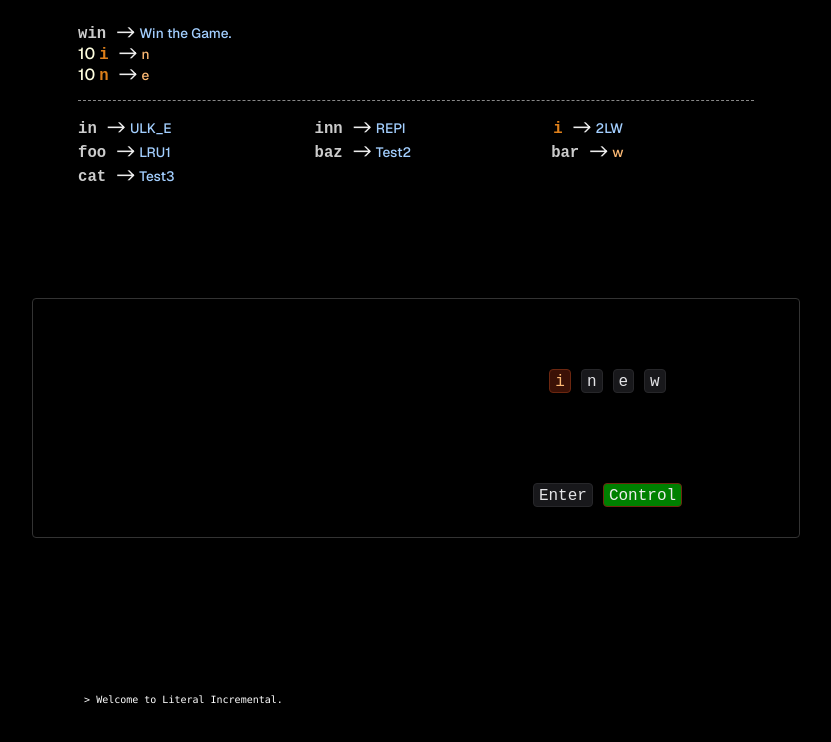
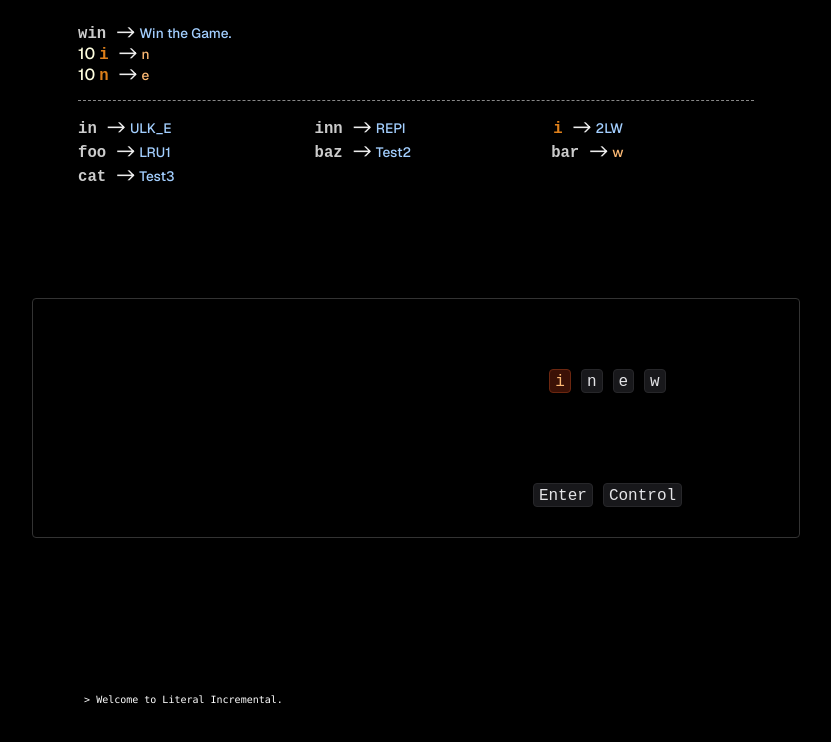
Before and after one commit to pyb/literal-incremental, a Next.js app: page / in a window 1280 px wide. Shown: the top 742 px of the page, without its empty margins (224-1055 px from the left). Built offline with nearby package versions, Linux system fonts and the light colour scheme.

Commit message:
Minor : Control key display mode

```diff
--- a/src/app/UI/Keyboard.tsx
+++ b/src/app/UI/Keyboard.tsx
@@ -17,7 +17,7 @@ const keyStyle = (modes: Set<KeyMode>) => {
     else if (modes.has(KeyMode.LetterTranform) && modes.has(KeyMode.Available)) {
         result = styles.wordBuy;
     }
-    else if (modes.has(KeyMode.Modifier)) {
+    else if (modes.has(KeyMode.Modifier) && modes.has(KeyMode.Available)) {
         result = styles.modifier;
     }
     else if (modes.has(KeyMode.Unlocked)) {
--- a/src/app/UI/Main.tsx
+++ b/src/app/UI/Main.tsx
@@ -61,7 +61,6 @@ const GameMain = () => {
     const keyStatus:Map<string, KeyStatus> = Game.computeKeyStatus(GS.visibleKeys,
                                                                    GS.unlockedKeys,
                                                                    GS.activeKeys,
-                                                                   GS.pressedKeys,
                                                                    GS.repeatableKeys,
                                                                    GS.toggleRepeatMode,
                                                                    GS.stream,
--- a/src/app/game/game.ts
+++ b/src/app/game/game.ts
@@ -10,7 +10,7 @@ const createEmptyKeyStatus = (key:string):KeyStatus => ({
 });
 
 // Compute key status?
-export const computeKeyStatus = (visibleKeys:Set<string>, unlockedKeys: Array<string>, activeKeys:Set<string>, pressedKeys: Set<string>, repeatableKeys:Set<string>, repeatToggleMode: boolean,
+export const computeKeyStatus = (visibleKeys:Set<string>, unlockedKeys: Array<string>, activeKeys:Set<string>, repeatableKeys:Set<string>, repeatToggleMode: boolean,
                                  stream: Array<Letter>, dict: Array<Transform>):
     Map<string, KeyStatus> => {
   const result = new Map<string, KeyStatus>([]);
@@ -63,7 +63,8 @@ export const computeKeyStatus = (visibleKeys:Set<string>, unlockedKeys: Array<st
   result.get(UIData.repeatModeKey)?.modes.add(KeyMode.Modifier);
   if (repeatToggleMode)
     result.get(UIData.repeatModeKey)?.modes.add(KeyMode.Active);
-  result.get(UIData.repeatModeKey)?.modes.add(KeyMode.Available); // tmp
+  if (repeatableKeys.size > 0)
+    result.get(UIData.repeatModeKey)?.modes.add(KeyMode.Available);
   if (wordTransforms.length != 0)
     result.get(UIData.wordTransformKey)?.modes.add(KeyMode.Available);
 
--- a/src/app/game/gameData.ts
+++ b/src/app/game/gameData.ts
@@ -110,7 +110,7 @@ export const initialGameState:GameState = {
     pressedKeys: new Set<string>(),
     repeatingKeys: new Set<string>(),
     activeKeys: new Set<string>(),
-    repeatableKeys: new Set<string>(["i"]),
+    repeatableKeys: new Set<string>(),
     keysToTrigger: new Set<string>(),
     currentPressedKeysTracker: new Map<string, number>(),
     dict:dict,
```
